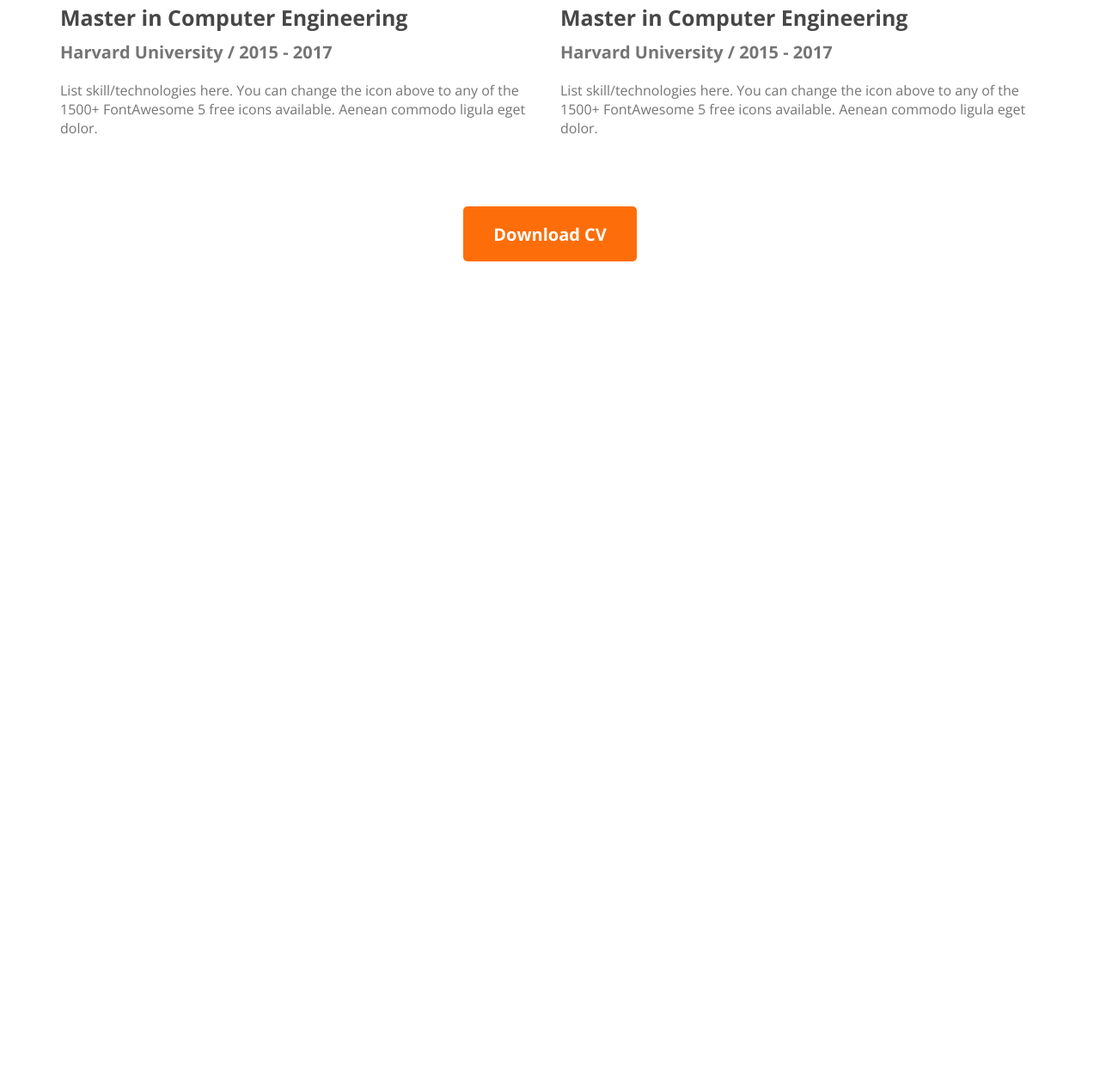
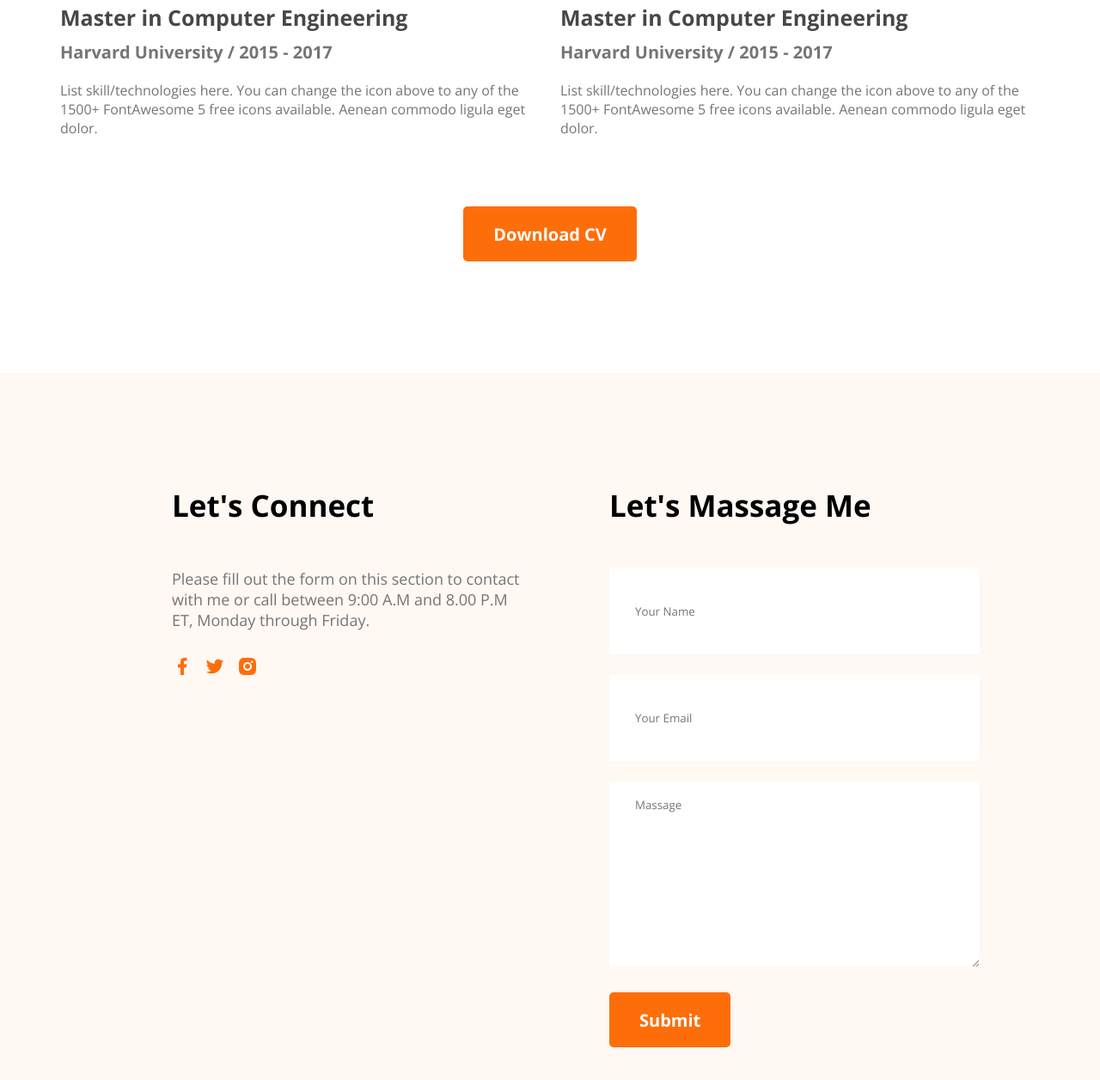
Before and after one commit to AkashRiaz/developer-portfolio, a plain HTML site: page index.html in a window 1280 px wide. Shown: the part 2747-4003 px from the top of the page at 86% size. Before the commit the page ends 3051 px from the top, so only its background shows below. Drawn offline with nearby package versions, Linux system fonts and the light colour scheme.

Commit message:
footer commit

```diff
--- a/index.html
+++ b/index.html
@@ -134,7 +134,30 @@
         </section>
     </main>
     <footer>
-
+        <section class="contact">
+            <div>
+                <h3 class="section-title">Let's Connect</h3>
+                <p class="section-description">Please fill out the form on this section to contact with me or call between 9:00 A.M and 8.00 P.M ET, Monday through Friday.</p>
+                <a href="">
+                    <img src="images/icons/facebook.png" alt="">
+                </a>
+                <a href="">
+                    <img src="images/icons/twitter.png" alt="">
+                </a>
+                <a href="">
+                    <img src="images/icons/insta.png" alt="">
+                </a>
+            </div>
+            <div>
+                <h3 class="section-title">Let's Massage Me</h3>
+                <form action="">
+                    <input type="text" name="" id="" placeholder="Your Name">
+                    <input type="email" name="" id="" placeholder="Your Email">
+                    <textarea placeholder="Massage" name="" id="" cols="30" rows="10"></textarea>
+                    <input class="btn-primary" type="submit" value="Submit">
+                </form>
+            </div>
+        </section>
     </footer>
 </body>
 </html>
--- a/styles/portfolio.css
+++ b/styles/portfolio.css
@@ -153,3 +153,26 @@ margin-bottom: 10px;
     margin-top: 50px;
     text-align: center;
 }
+/* contact style */
+.contact{
+    display: flex;
+    gap: 100px;
+    background: #FFF8F3;
+    padding: 130px 200px;
+}
+.contact .section-title{
+    text-align: left;
+}
+.contact input[type='text'],input[type='email'],textarea{
+    margin-bottom: 24px;
+    border: 0;
+    width: 100%;
+    padding:18px 30px;
+}
+input{
+    height: 64px;
+}
+.contact a{
+    text-decoration: none;
+    padding: 0 10px 0 0;
+}
```
